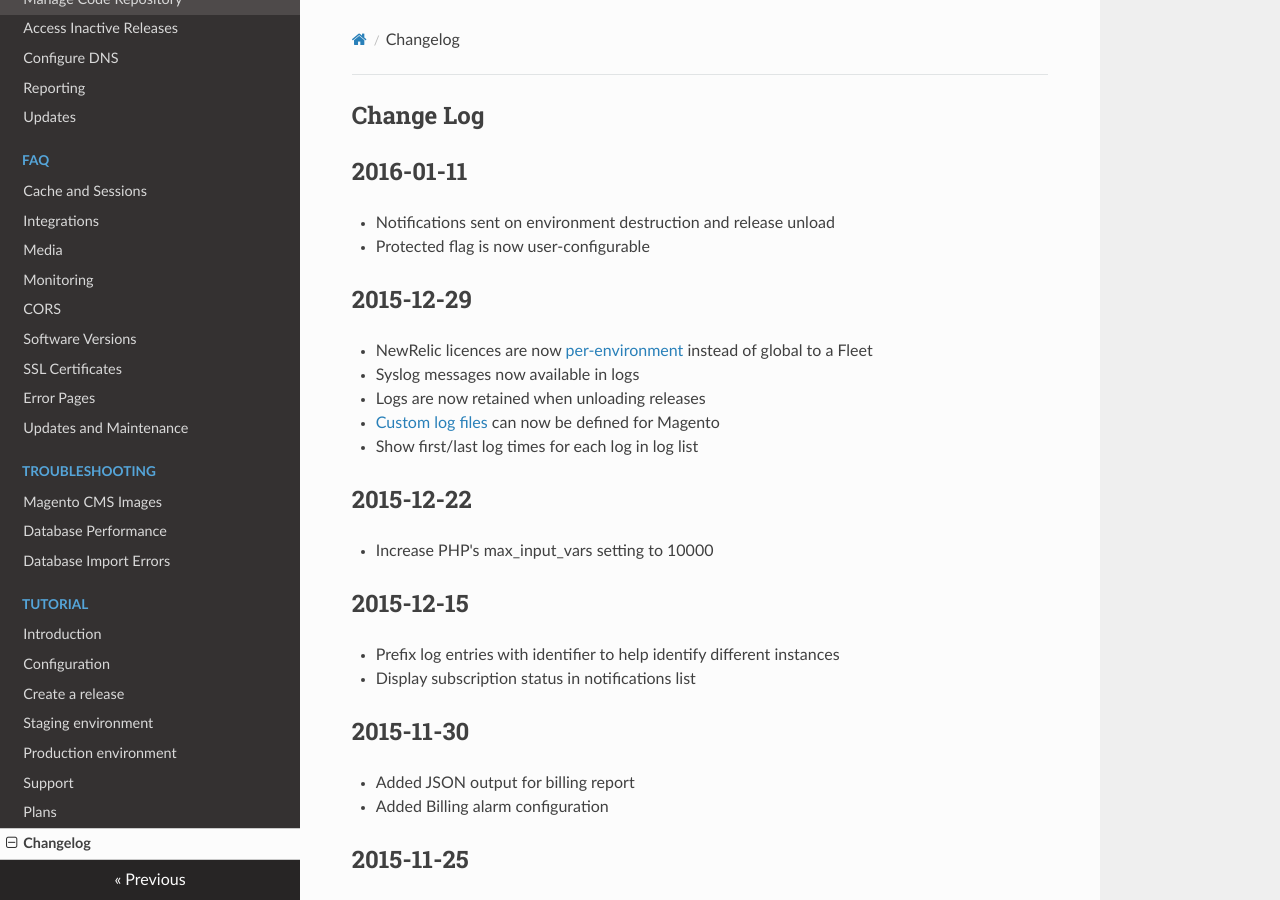
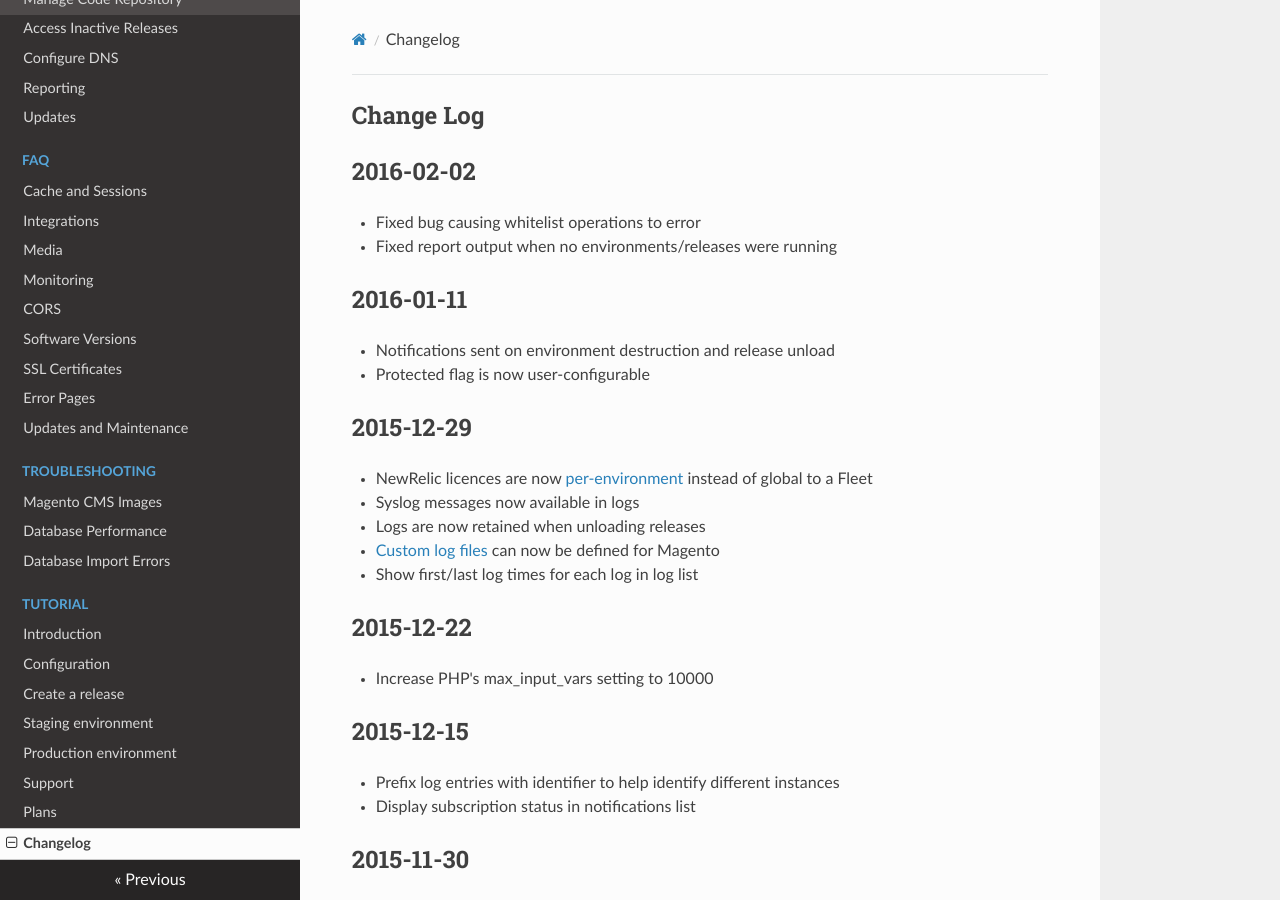
Before and after one commit to anchor/fleet-magento-docs, an MkDocs documentation site: the page built from docs/changelog.md, in a window 1280 px wide and 900 px high. Built offline with MkDocs 1.6.1, drawn with Linux system fonts in a browser that asks for light colours; nearby versions of some CDN libraries; old or Windows-style settings are respelled for this version of MkDocs.

Commit message:
updated changelog

```diff
--- a/docs/changelog.md
+++ b/docs/changelog.md
@@ -1,5 +1,10 @@
 Change Log
 ----------
+
+2016-02-02
+----------
+* Fixed bug causing whitelist operations to error
+* Fixed report output when no environments/releases were running
 
 2016-01-11
 ----------
```
